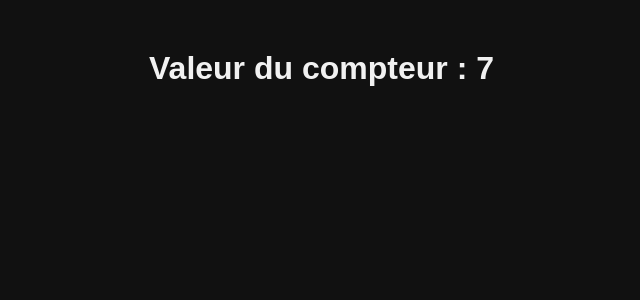
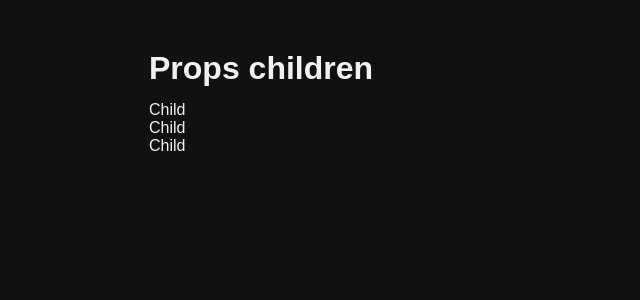
Before and after one commit to musellix/formation-react, a React (Vite) app in the folder 5.React-dans-le-détail/: page / in a window 1280 px wide. Shown: the top 300 px of the page, without its empty margins (91-731 px from the left). Built offline with nearby package versions, Linux system fonts and the light colour scheme.

Commit message:
5.10 - React dans le detail - Comprendre props children

```diff
--- a/5.React-dans-le-détail/src/App.jsx
+++ b/5.React-dans-le-détail/src/App.jsx
@@ -1,4 +1,4 @@
-import Container from "./lessons/8.Utiliser-setInterval/Container"
+import Container from "./lessons/10.Comprendre-props-children/Container"
 
 function App() {
 
--- /dev/null
+++ b/5.React-dans-le-détail/src/lessons/10.Comprendre-props-children/Child.jsx
@@ -0,0 +1,9 @@
+import React from 'react'
+
+export default function Child(props) {
+    console.log(props)
+
+  return (
+    <div>Child</div>
+  )
+}
--- a/5.React-dans-le-détail/src/lessons/10.Comprendre-props-children/Container.jsx
+++ b/5.React-dans-le-détail/src/lessons/10.Comprendre-props-children/Container.jsx
@@ -1,9 +1,21 @@
+import Child from "./Child"
 
 export default function Container() {
   return (
     <div>
       <h1>Props children</h1>
-
+      <Child txt="toto">
+        <h1>Lorem</h1>
+        <p>Toiti</p>
+      </Child>
+      <Child txt="toto">
+        <button></button>
+      </Child>
+      <Child txt="toto">
+        <input type="text"></input>
+        <input type="text"></input>
+        <input type="text"></input>
+      </Child>
     </div>
   )
 }
```
